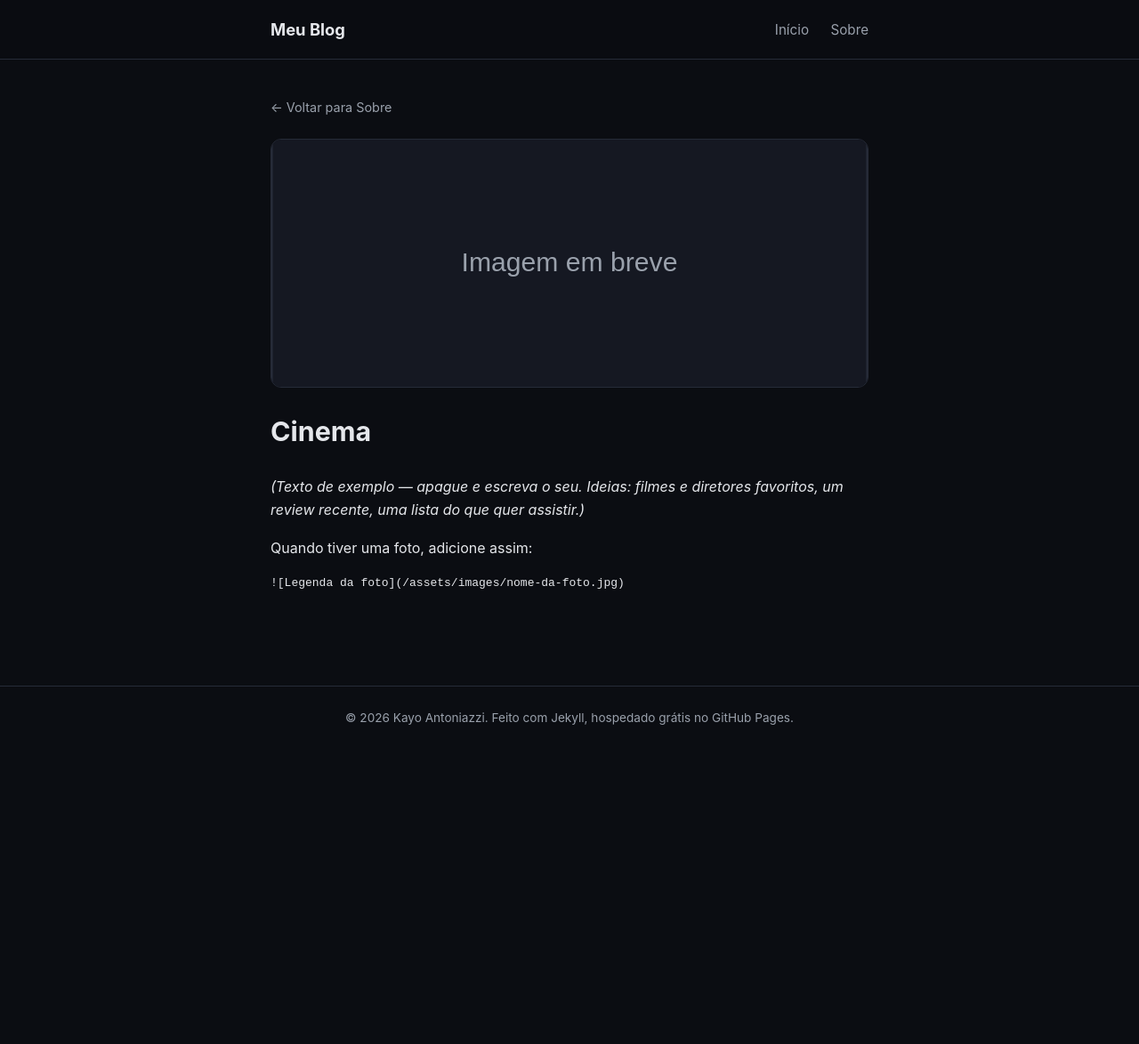
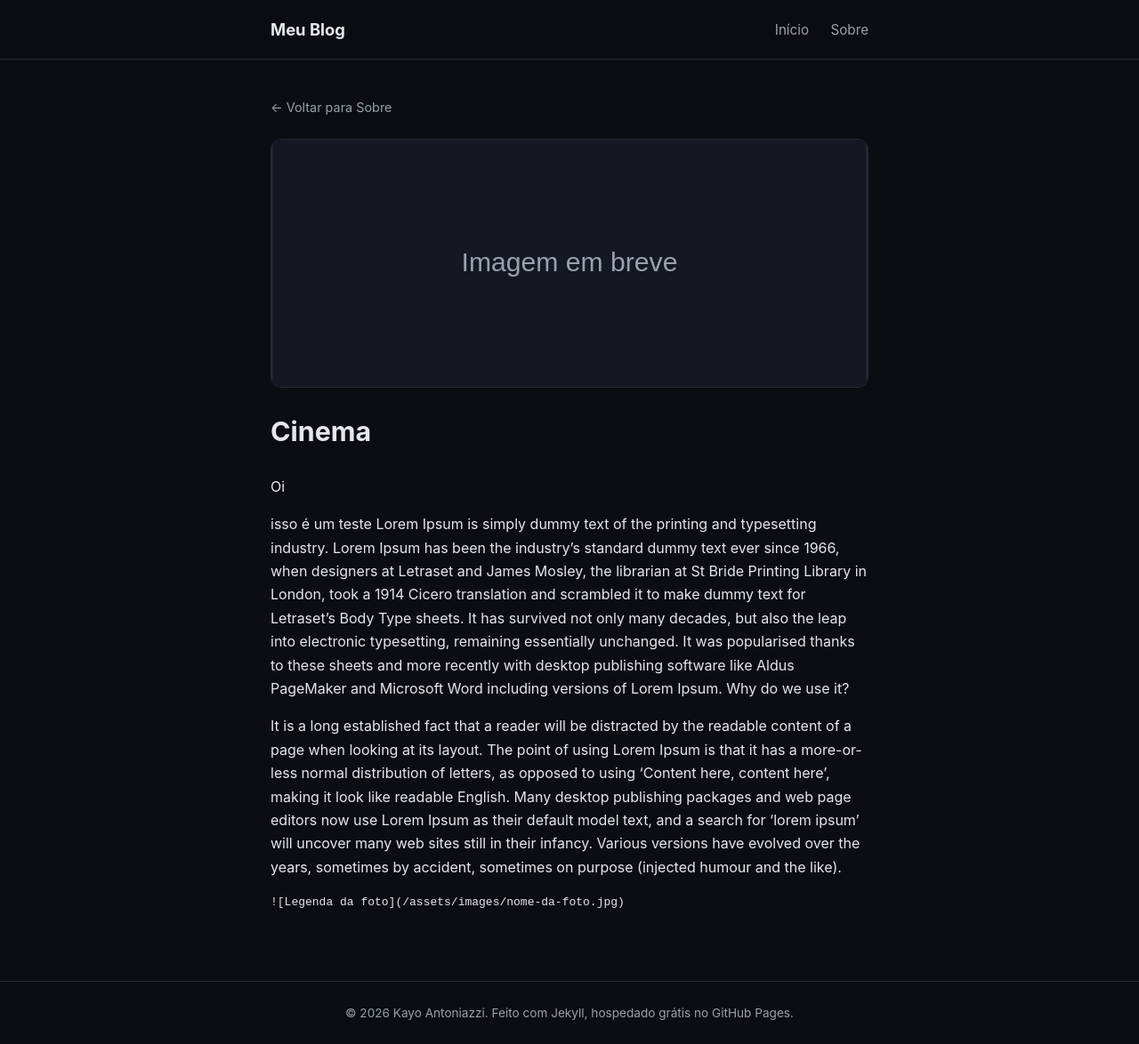
Before and after one commit to kayocomky/kayocomky.github.io, a Jekyll site: the page built from about/cinema.md, in a window 1280 px wide and 1174 px high. Shown: the whole window at 89% size. Built offline with Jekyll 4.4.1, drawn with Linux system fonts in a browser that asks for light colours.

Commit message:
Testa edição da página Cinema

````diff
--- a/about/cinema.md
+++ b/about/cinema.md
@@ -5,10 +5,13 @@ permalink: /about/cinema/
 image: /assets/images/placeholder.svg
 ---
 
-*(Texto de exemplo — apague e escreva o seu. Ideias: filmes e diretores
-favoritos, um review recente, uma lista do que quer assistir.)*
+Oi
 
-Quando tiver uma foto, adicione assim:
+isso é um teste Lorem Ipsum is simply dummy text of the printing and typesetting industry. Lorem Ipsum has been the industry's standard dummy text ever since 1966, when designers at Letraset and James Mosley, the librarian at St Bride Printing Library in London, took a 1914 Cicero translation and scrambled it to make dummy text for Letraset's Body Type sheets. It has survived not only many decades, but also the leap into electronic typesetting, remaining essentially unchanged. It was popularised thanks to these sheets and more recently with desktop publishing software like Aldus PageMaker and Microsoft Word including versions of Lorem Ipsum.
+Why do we use it?
+
+It is a long established fact that a reader will be distracted by the readable content of a page when looking at its layout. The point of using Lorem Ipsum is that it has a more-or-less normal distribution of letters, as opposed to using 'Content here, content here', making it look like readable English. Many desktop publishing packages and web page editors now use Lorem Ipsum as their default model text, and a search for 'lorem ipsum' will uncover many web sites still in their infancy. Various versions have evolved over the years, sometimes by accident, sometimes on purpose (injected humour and the like).
+
 
 ```
 ![Legenda da foto](/assets/images/nome-da-foto.jpg)
````
